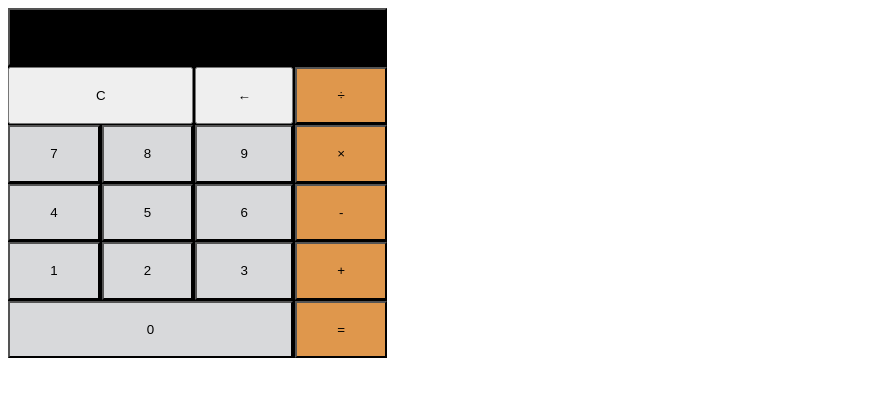
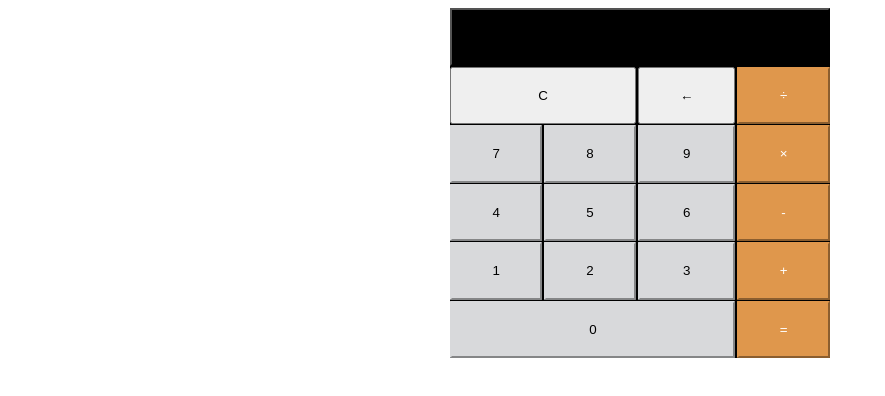
Before and after one commit to abbassmoussawi/calculator, a plain HTML site: page index.html in a window 1280 px wide. Shown: the whole page, without its empty margins (0-885 px from the left). Drawn offline with Linux system fonts and the light colour scheme.

Commit message:
add some styles to 'number'and 'opearator' class

```diff
--- a/assets/styles.css
+++ b/assets/styles.css
@@ -3,6 +3,7 @@
 }
 
 .calculator-container {
+    margin: auto;
     display: grid;
     width:30%;
     height: 350px;
@@ -19,10 +20,16 @@
 
 /*calculator grid buttons*/
 .number{
- background-color:#d8d9db
+ background-color:#d8d9db;
+ border-color:#d8d9db;
+ border-radius: 1px;
 }
 .opeartor{
+    color:white;
     background-color: #df974c;
+    border-color:#df974c ;
+
+    border-radius: 1px;
 }
 .screen {
     grid-area: screen;
```
